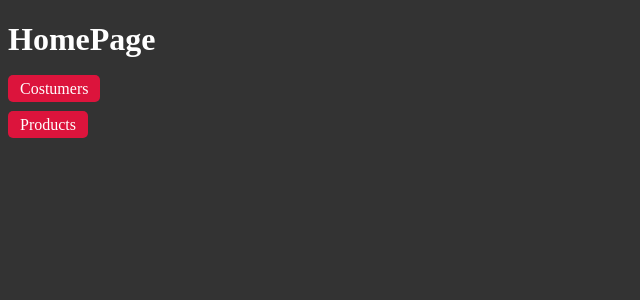
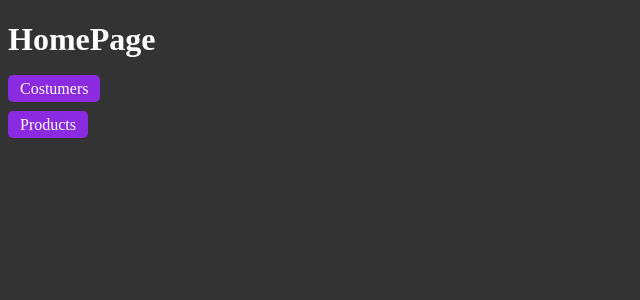
Before and after one commit to Jaoovit/nextwebapp, a Next.js app: page / in a window 1280 px wide. Shown: the top 300 px of the page, without its empty margins (0-640 px from the left). Built offline with nearby package versions, Linux system fonts and the light colour scheme.

Commit message:
change the homepage button color

```diff
--- a/src/styles/navigation.module.css
+++ b/src/styles/navigation.module.css
@@ -1,7 +1,7 @@
 .navigation a{
     color: white;
     text-decoration: none;
-    background-color: crimson;
+    background-color: blueviolet;
     padding: 5px 12px;
     border-radius: 5px;
 
```
